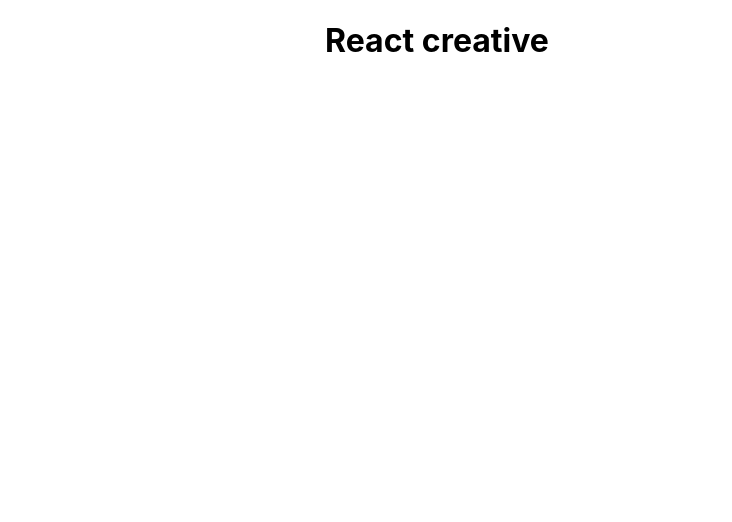
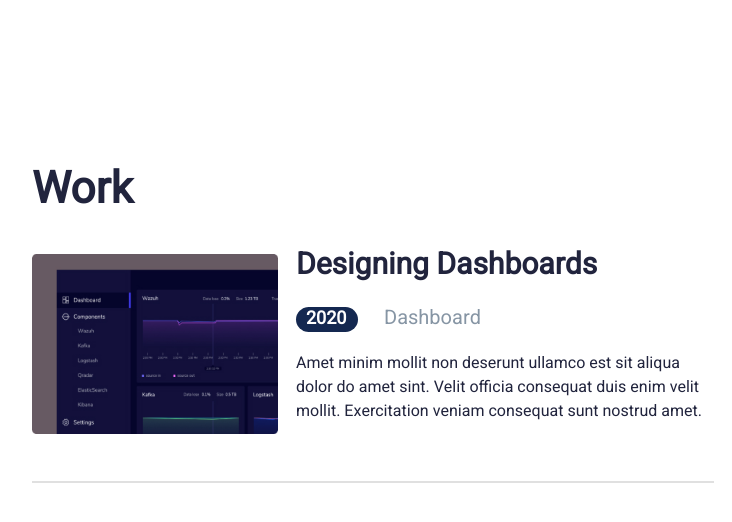
Before and after one commit to BrownEdgar/react-creative, a React (Create React App) app: page / in a window 1280 px wide. Shown: the top 522 px of the page, without its empty margins (203-935 px from the left). Built offline with nearby package versions, Linux system fonts and the light colour scheme; the HTML template or start-up script is replaced by a standard one.

Commit message:
r-8504 finished by Davit

```diff
--- a/src/App.css
+++ /dev/null
@@ -1,38 +0,0 @@
-.App {
-  text-align: center;
-}
-
-.App-logo {
-  height: 40vmin;
-  pointer-events: none;
-}
-
-@media (prefers-reduced-motion: no-preference) {
-  .App-logo {
-    animation: App-logo-spin infinite 20s linear;
-  }
-}
-
-.App-header {
-  background-color: #282c34;
-  min-height: 100vh;
-  display: flex;
-  flex-direction: column;
-  align-items: center;
-  justify-content: center;
-  font-size: calc(10px + 2vmin);
-  color: white;
-}
-
-.App-link {
-  color: #61dafb;
-}
-
-@keyframes App-logo-spin {
-  from {
-    transform: rotate(0deg);
-  }
-  to {
-    transform: rotate(360deg);
-  }
-}
--- a/src/App.js
+++ b/src/App.js
@@ -1,9 +1,20 @@
-import './App.css';
+import './App.scss';
+import work_1 from "./Img/work_1.jpg"
+
 
 function App() {
   return (
-    <div className="App">
-     <h1>React creative</h1>
+    <div className="container">
+     <h1>Work</h1>
+     <img src={work_1} alt="work_1" />
+     <div className="work-title">
+      <h2>Designing Dashboards</h2>
+      <div className='work-date'></div>
+      <p className='work-date-text'>2020</p>
+      <p className="work-dashboard" >Dashboard</p>
+      <p className="work-text">Amet minim mollit non deserunt ullamco est sit aliqua dolor do amet sint. Velit officia consequat duis enim velit mollit. Exercitation veniam consequat sunt nostrud amet.</p>
+     </div>
+     <div className="vector"></div>
     </div>
   );
 }
--- /dev/null
+++ b/src/App.scss
@@ -0,0 +1,102 @@
+.container {
+    margin: 160px 235px 160px 240px;
+
+    h1 {
+        color: #21243D;
+        font-family: 'Heebo', sans-serif;
+        font-style: normal;
+        font-weight: 900;
+        font-size: 44px;
+        line-height: 60px;
+        position: absolute;
+        width: 156px;
+        height: 69px;
+        left: 235px;
+        top: 160px;
+    }
+
+    img {
+        position: absolute;
+        width: 246px;
+        height: 180px;
+        left: 235px;
+        top: 254px;
+    }
+}
+
+.work-title {
+    h2 {
+        position: absolute;
+        left: 499px;
+        top: 243px;
+        width: 305px;
+        height: 44px;
+        font-family: 'Heebo';
+        font-style: normal;
+        font-weight: 700;
+        font-size: 30px;
+        line-height: 44px;
+        color: #21243D;
+    }
+}
+
+.work-date {
+    position: absolute;
+    width: 62px;
+    height: 25px;
+    left: 499px;
+    top: 307px;
+    background: #142850;
+    border-radius: 16px;
+
+    &-text {
+        position: absolute;
+        width: 42px;
+        height: 60px;
+        left: 509px;
+        top: 289px;
+        font-family: 'Heebo', sans-serif;
+        font-style: normal;
+        font-weight: 900;
+        font-size: 18px;
+        line-height: 60px;
+        color: #FFFFFF;
+    }
+}
+
+.work-dashboard {
+    position: absolute;
+    width: 97px;
+    height: 29px;
+    left: 587px;
+    top: 303px;
+    font-family: 'Heebo';
+    font-style: normal;
+    font-weight: 400;
+    font-size: 20px;
+    line-height: 29px;
+    color: #8695A4;
+}
+
+.work-text {
+    position: absolute;
+    width: 418px;
+    height: 93px;
+    left: 499px;
+    top: 351px;
+    font-family: 'Heebo';
+    font-style: normal;
+    font-weight: 400;
+    font-size: 16px;
+    line-height: 24px;
+    color: #21243D;
+}
+
+.vector {
+    position: absolute;
+    width: 682px;
+    height: 0px;
+    left: 235px;
+    top: 481px;
+    border: 1px solid #E0E0E0;
+}
--- a/src/index.css
+++ /dev/null
@@ -1,13 +0,0 @@
-body {
-  margin: 0;
-  font-family: -apple-system, BlinkMacSystemFont, 'Segoe UI', 'Roboto', 'Oxygen',
-    'Ubuntu', 'Cantarell', 'Fira Sans', 'Droid Sans', 'Helvetica Neue',
-    sans-serif;
-  -webkit-font-smoothing: antialiased;
-  -moz-osx-font-smoothing: grayscale;
-}
-
-code {
-  font-family: source-code-pro, Menlo, Monaco, Consolas, 'Courier New',
-    monospace;
-}
--- /dev/null
+++ b/src/index.js
@@ -0,0 +1,15 @@
+import React from "react";
+import ReactDOM from "react-dom/client";
+import { BrowserRouter as Router } from "react-router-dom";
+
+import "./index.scss";
+
+import App from "./App";
+
+const root = ReactDOM.createRoot(document.getElementById("root"));
+
+root.render(
+  <Router>
+    <App />
+  </Router>
+);
--- /dev/null
+++ b/src/index.scss
@@ -0,0 +1,7 @@
+@import url('https://fonts.googleapis.com/css2?family=Heebo&display=swap');
+
+* {
+ margin: 0;
+ padding: 0;
+ box-sizing: border-box;
+}
```
Also changed, not shown: src/Img/work_1.jpg (added), 1 other file (tests, documents, lock files or other folders).
